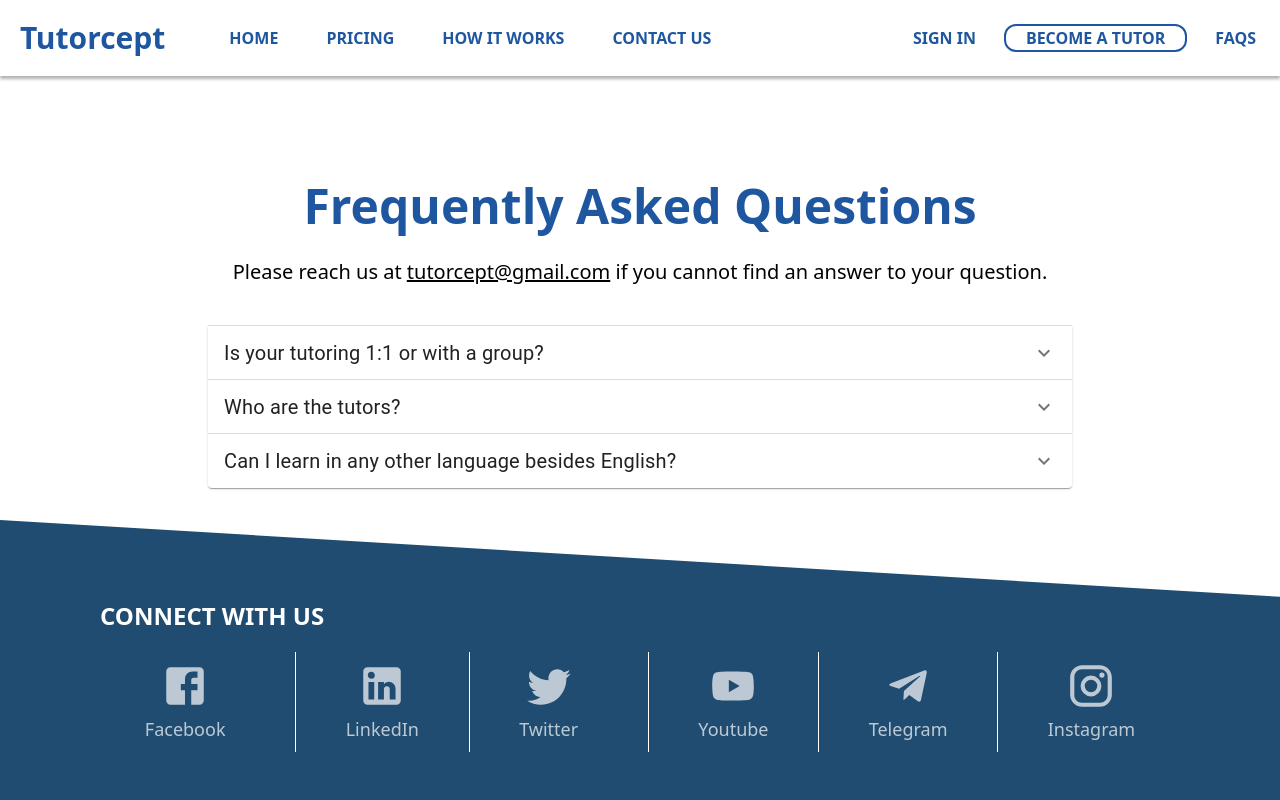
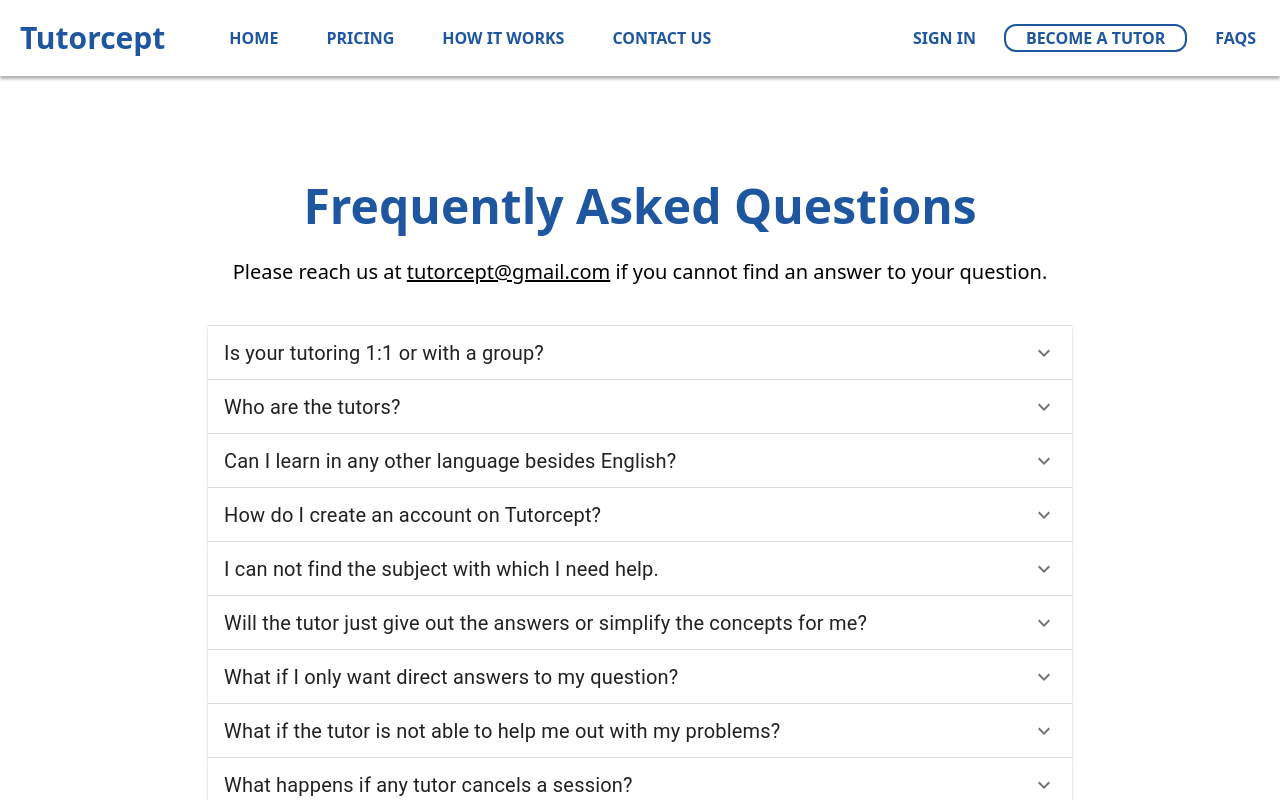
Before and after one commit to ati07/Tutorcept, a Next.js app: page /faqs in a window 1280 px wide. Shown: the top 800 px of the page. Built offline with nearby package versions, Linux system fonts and the light colour scheme.

Commit message:
23th commit

```diff
--- /dev/null
+++ b/data.json
@@ -0,0 +1,62 @@
+[
+    {
+      "qid": 1,
+      "question": "Is your tutoring 1:1 or with a group?",
+      "answer":
+        "Yes, Tutorcept provides both 1:1 as well as tutoring of a small group (1:10). Our tutors are trained to deliver lessons for an individual’s need and a group too."
+    },
+    {
+      "qid": 2,
+      "question": "Who are the tutors?",
+      "answer":
+        "Our tutors come from diverse backgrounds including current and former teachers, experienced professionals from the medical, engineering, and humanities field. We recruit tutors from top colleges and universities who are experts in their respective academic subjects and passionate about helping students achieve their goals."
+    },
+    {
+      "qid": 3,
+      "question": "Can I learn in any other language besides English?",
+      "answer":
+        "We offer tutoring in English as students find it the most comfortable language. Besides, we also have the option of Tutoring in Hindi for the students following Indian Curriculums. Very soon we shall be expanding our tutoring services in several other languages too."
+    },
+    {
+      "qid": 4,
+      "question": "How do I create an account on Tutorcept?",
+      "answer":
+        "Visit <a>tutorcept.com</a> \n Click the Sign-Up button in the top right corner \n Register using your Google, Facebook, or email ID \n <b>•</b>Complete your profile information."
+    },
+    {
+      "qid": 5,
+      "question": "I can not find the subject with which I need help.",
+      "answer":
+        "No worries, we will definitely add new subjects if we get enough requests. Please write us at tutorcept@gmail.com."
+    },
+    {
+      "qid": 6,
+      "question": "Will the tutor just give out the answers or simplify the concepts for me?",
+      "answer":
+        "We have a strict policy on not giving out direct answers. Instead, our tutors help you in understanding the concepts and enable you to reach correct answers through scaffolding, break it down, and various kinds of methodology which meet your learning style."
+    },
+    {
+      "qid": 7,
+      "question": "What if I only want direct answers to my question?",
+      "answer":
+        "We also have an additional ‘Q&A Service’ where you can post your questions and our experts will provide detailed solutions in the prescribed manner."
+    },
+    {
+      "qid": 8,
+      "question": "What if the tutor is not able to help me out with my problems?",
+      "answer":
+        "We’re pretty sure that this kind of situation won’t happen as our tutors are experts in their respective academic subjects. But in any case, your tutor is not able to help with your problems, then the tutor would ask another tutor to join right away and get your questions solved."
+    },
+    {
+      "qid": 9,
+      "question": "What happens if any tutor cancels a session?",
+      "answer":
+        " It is natural that sometimes unexpected situations can arise. In that case, we would inform you about the cancellation immediately and allow you to reschedule the session at a different time."
+    },
+    {
+      "qid": 10,
+      "question": "What are your pricing plans?",
+      "answer":
+        "We appreciate your keen interest in learning at Tutorcept.com. Kindly sign in to Tutorcept.com and we will send you an email with our pricing plan."
+    }
+  ]
--- a/pages/faqs.js
+++ b/pages/faqs.js
@@ -11,28 +11,9 @@
 import AccordionSummary from "@material-ui/core/AccordionSummary";
 import Typography from "@material-ui/core/Typography";
 import ExpandMoreIcon from "@material-ui/icons/ExpandMore";
-
+import datajson from '../data.json'
 function Faqs() {
-  const data = [
-    {
-      qid: 1,
-      question: "Is your tutoring 1:1 or with a group?",
-      answer:
-        "Yes, Tutorcept provides both 1:1 as well as tutoring of a small group (1:10). Our tutors are trained to deliver lessons for an individual’s need and a group too.",
-    },
-    {
-      qid: 2,
-      question: "Who are the tutors?",
-      answer:
-        "Our tutors come from diverse backgrounds including current and former teachers, experienced professionals from the medical, engineering, and humanities field. We recruit tutors from top colleges and universities who are experts in their respective academic subjects and passionate about helping students achieve their goals.",
-    },
-    {
-      qid: 3,
-      question: "Can I learn in any other language besides English?",
-      answer:
-        "We offer tutoring in English as students find it the most comfortable language. Besides, we also have the option of Tutoring in Hindi for the students following Indian Curriculums. Very soon we shall be expanding our tutoring services in several other languages too.",
-    },
-  ];
+  // console.log("data",datajson)
   const useStyles = makeStyles((theme) => ({
     root: {
       width: "80%",
@@ -68,7 +49,7 @@
       <WhiteHeader />
 
       <div className="w-full h-auto flex flex-col mt-[150px] px-52 py-8">
-        <div className="text-center pb-10">
+        <div className="pb-10 text-center">
           <h1 className="text-5xl text-[#1e56a0] font-bold pb-7">
             Frequently Asked Questions
           </h1>
@@ -77,7 +58,7 @@
             answer to your question.
           </p>
         </div>
-        {data.map((item, i) => (
+        {datajson.map((item, i) => (
           <Accordion
           key={i}
             expanded={expanded === `panel${i + 1}`}
@@ -94,7 +75,10 @@
               {/* <Typography >I am an accordion</Typography> */}
             </AccordionSummary>
             <AccordionDetails>
-              <Typography >{item["answer"]}</Typography>
+              <Typography dangerouslySetInnerHTML={{__html: item["answer"]}}>
+                {}
+
+              </Typography>
             </AccordionDetails>
           </Accordion>
   ))}
```
